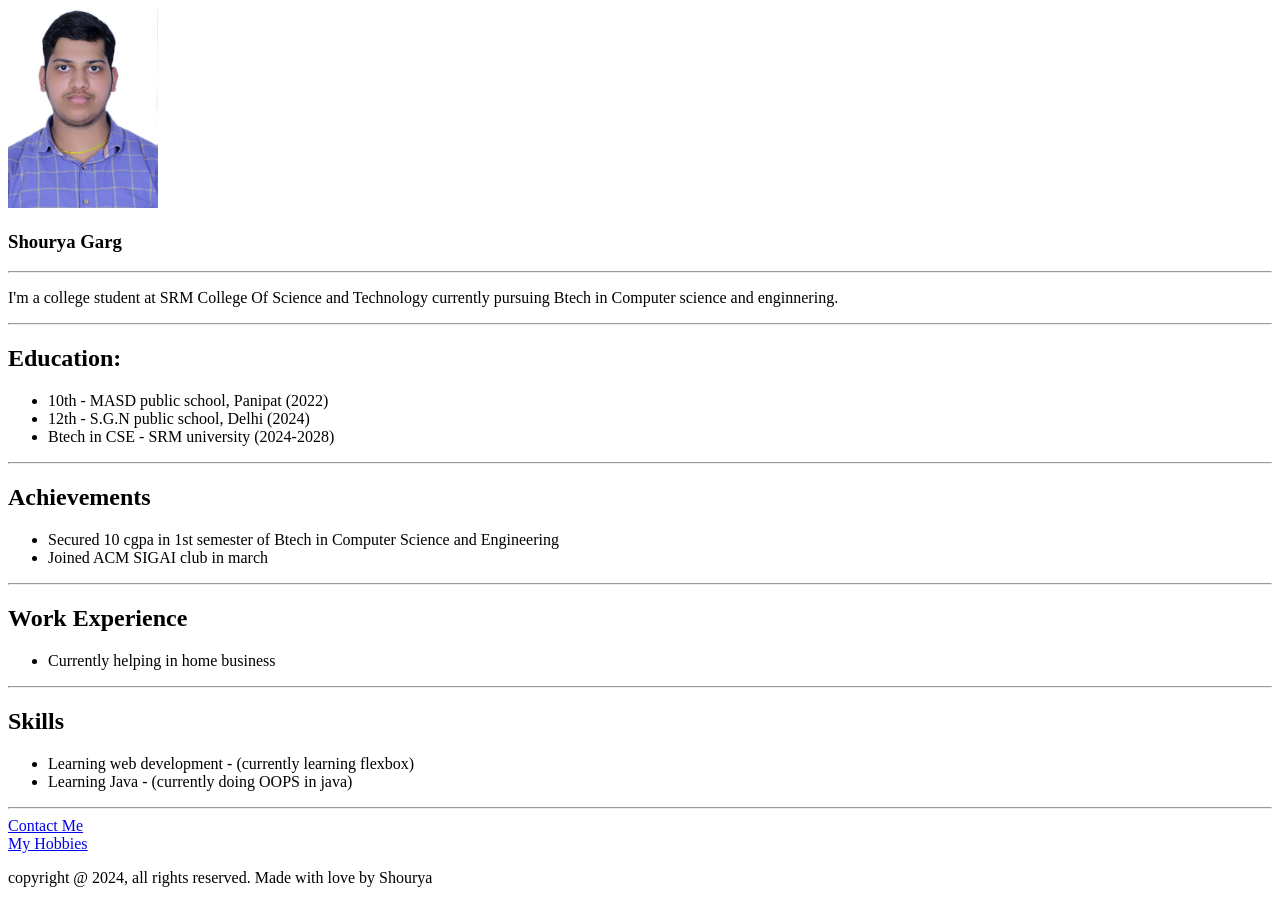
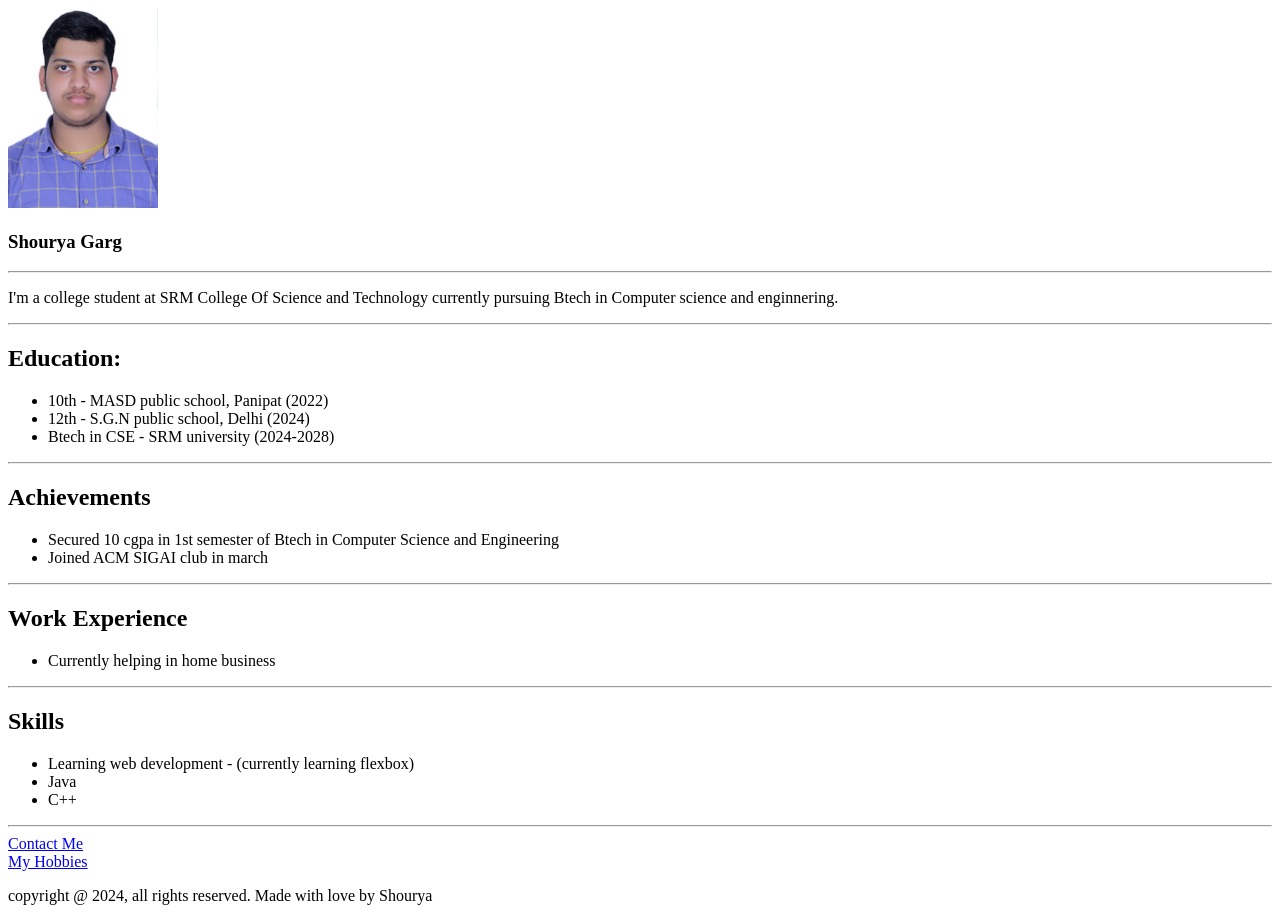
Before and after one commit to shou-1202/My-resume, a plain HTML site: page index.html in a window 1280 px wide. Drawn offline with Linux system fonts and the light colour scheme.

Commit message:
Update index.html

```diff
--- a/index.html
+++ b/index.html
@@ -31,7 +31,8 @@
     <h2>Skills</h2>
     <ul>
         <li>Learning web development - (currently learning flexbox)</li>
-        <li>Learning Java - (currently doing OOPS in java)</li>
+        <li>Java </li>
+        <li>C++</li>
     </ul>
     <hr />
     <a href="./public/contact.html">Contact Me</a>
```
